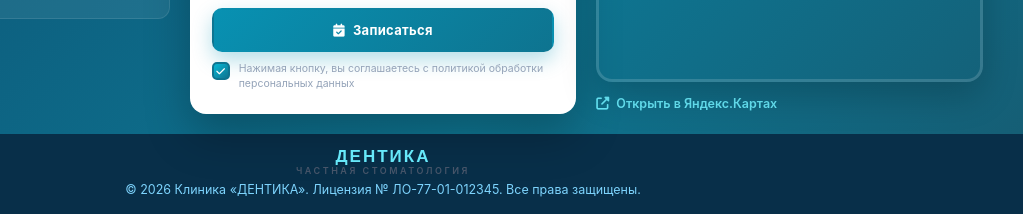
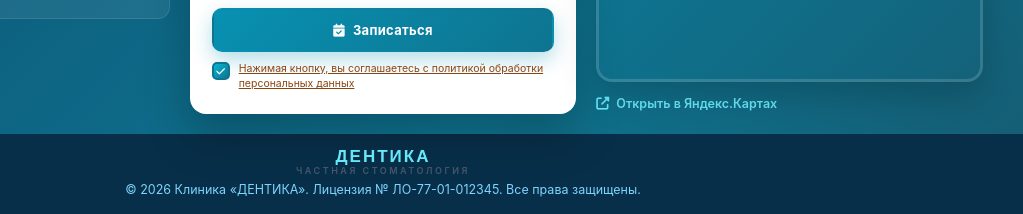
Before and after one commit to piarbookru-hub/dentist_demo, a plain HTML site: page index.html in a window 1280 px wide. Shown: the part 3564-3778 px from the top of the page, 257-1280 px from the left. Drawn offline with Linux system fonts and the light colour scheme; a small style sheet from the web is missing.

Commit message:
Редактирование index.html

```diff
--- a/index.html
+++ b/index.html
@@ -1,7 +1,7 @@
 <!DOCTYPE html>
 <html lang="ru"><head>
     <meta charset="UTF-8">
-    <meta name="cms-deploy-id" content="dmwpfy54ib2q9fa">
+    <meta name="cms-deploy-id" content="dmwpg29igqa2im3">
     <meta name="viewport" content="width=device-width, initial-scale=1.0, viewport-fit=cover">
     <meta name="google" content="notranslate">
     <meta http-equiv="Content-Language" content="ru">
@@ -849,9 +849,9 @@
                         <button type="submit" class="btn btn-primary" style="width:100%;"><i class="fas fa-calendar-check"></i><span data-edit="auto_128"> Записаться</span></button>
                         <label class="privacy-check">
                             <input type="checkbox" checked="">
-                            <span class="checkmark"></span><span data-edit="auto_129">
+                            <span class="checkmark"></span><a data-cms-link="1" href="/politika.html" target="_self" data-link-color="brown" style="color: rgb(139, 69, 19); text-decoration: underline;"><span data-edit="auto_129">
                             Нажимая кнопку, вы соглашаетесь с политикой обработки персональных данных
-                        </span></label>
+                        </span></a></label>
                     </form>
                 </div>
                 <div class="contact-map">
```
